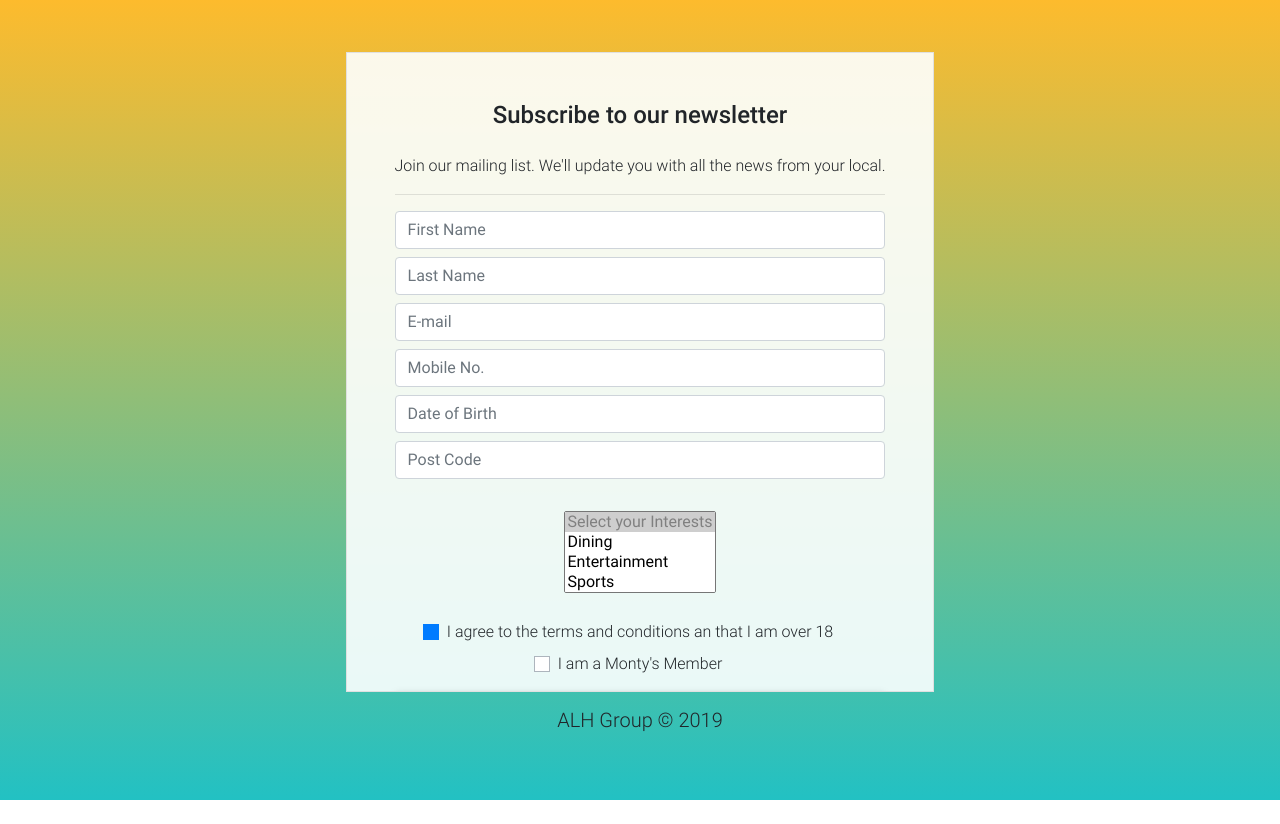
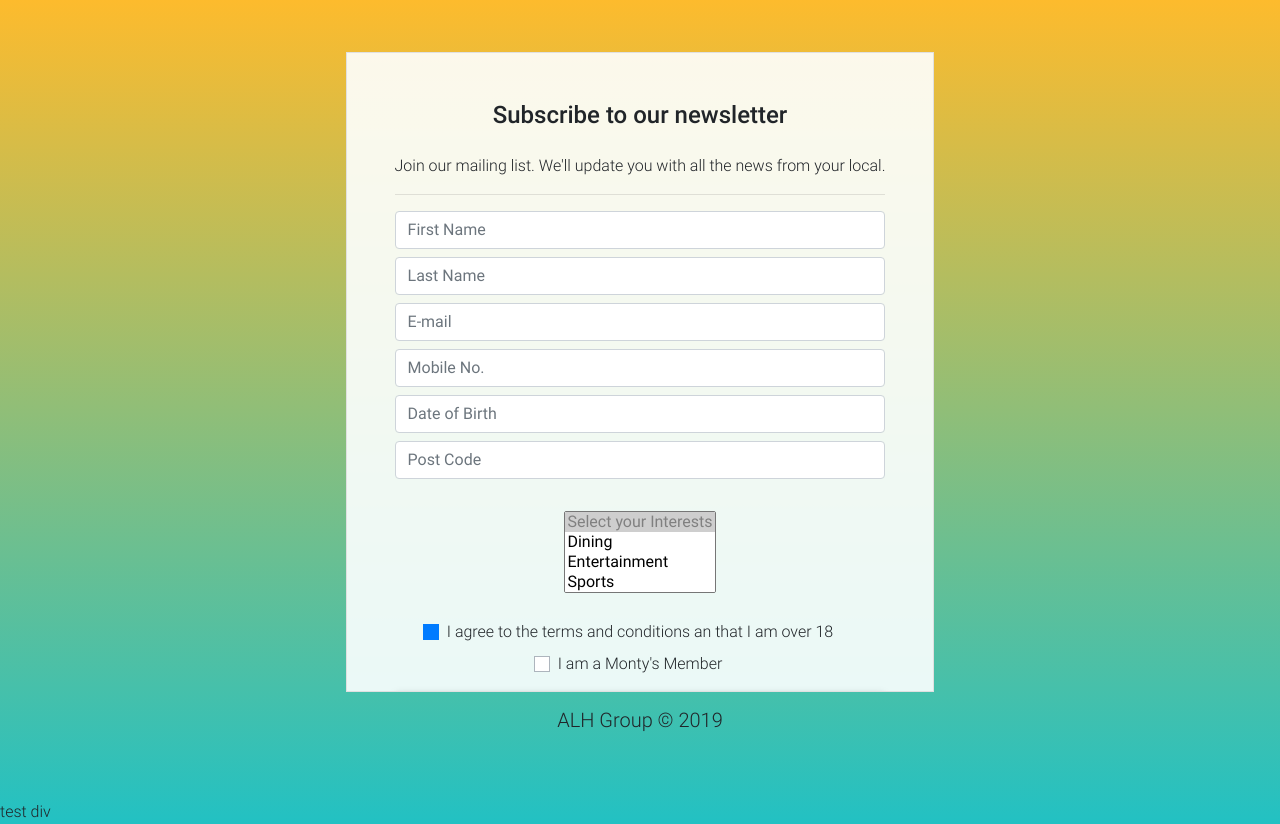
Before and after one commit to WebsitesSocial/SBU-Forms, a plain HTML site: page index.html in a window 1280 px wide. Before the commit the page ends 800 px from the top, so only its background shows below. Drawn offline with Linux system fonts and the light colour scheme.

Commit message:
environment setup and 1st commit

```diff
--- a/index.html
+++ b/index.html
@@ -163,6 +163,6 @@
     <script type="text/javascript" src="js/mdb.min.js"></script>
     <!-- Data Picker Initialization -->
     <script>$('.datepicker').pickadate();</script>
-    <!-- test commit -->
+    <div>test div</div>
   </body>
 </html>
```
